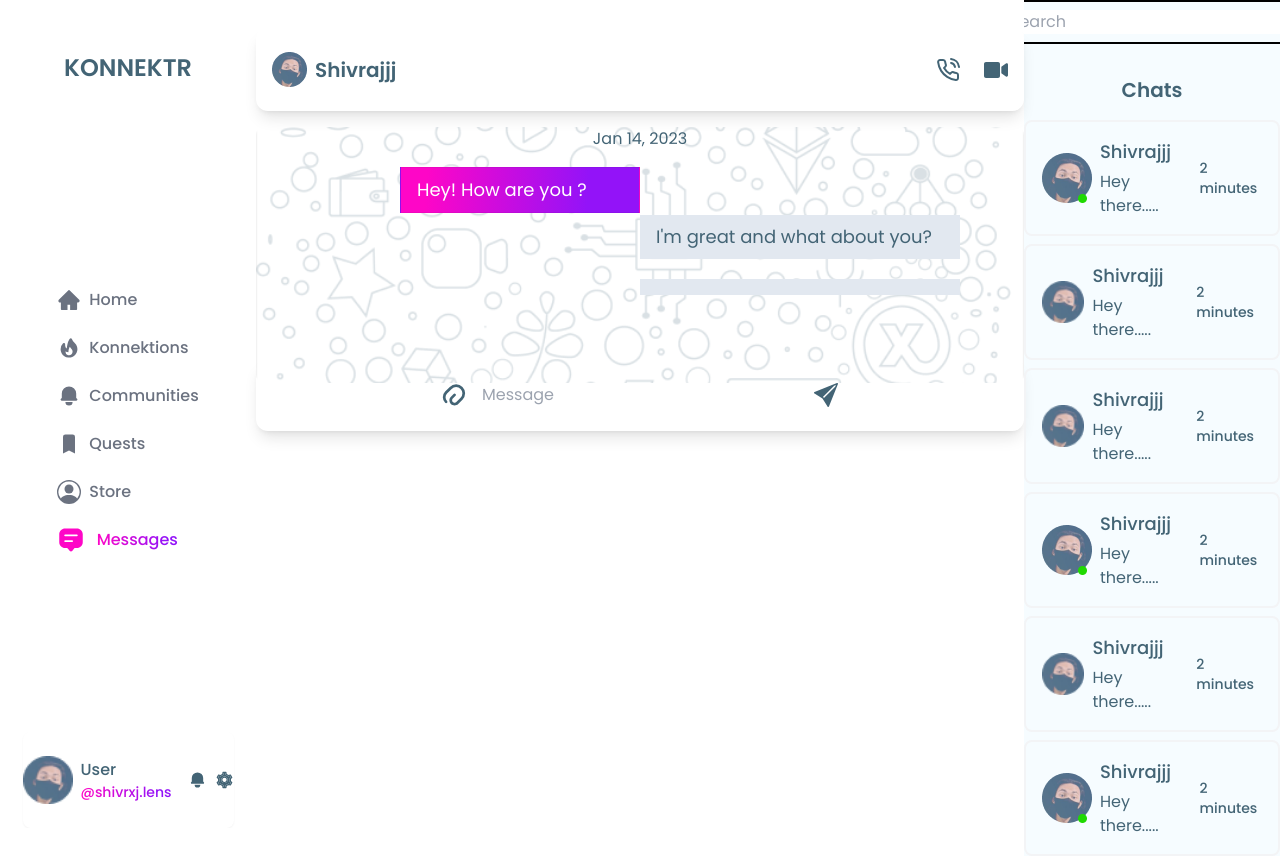
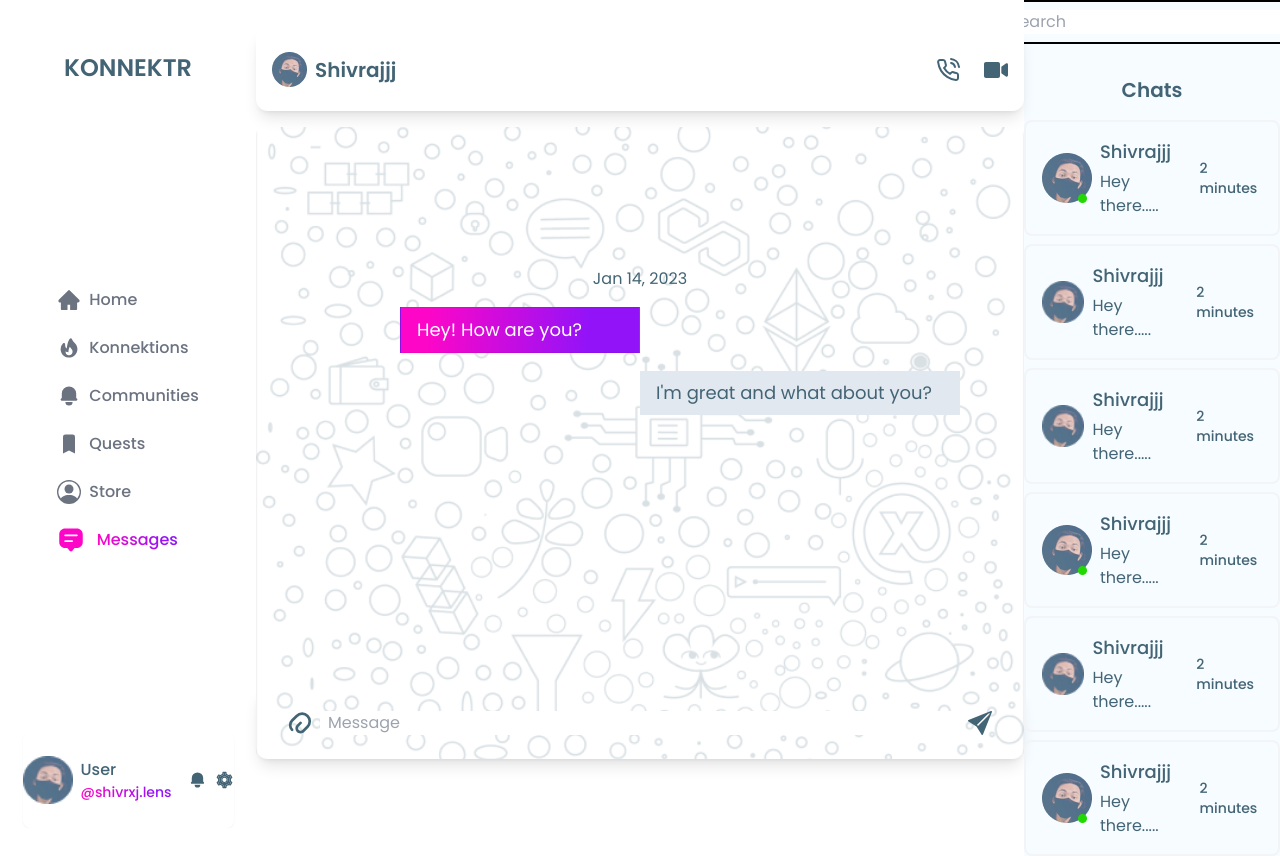
Before and after one commit to Susmita-Dey/Konnektr, a Next.js app: page / in a window 1280 px wide. Built offline with nearby package versions, Linux system fonts and the light colour scheme.

Commit message:
made list for message component

```diff
--- a/components/MessageComponent.jsx
+++ b/components/MessageComponent.jsx
@@ -1,46 +1,79 @@
 import Image from "next/image";
 import React, { useState } from "react";
 import { BsSendFill } from "react-icons/bs"
+import { v4 as uuidv4 } from "uuid";
+
+const initialList = [
+    {
+        id: 1,
+        name: "I'm great and what about you?"
+    }
+];
 
 export default function MessageComponent() {
-    const [message, setMessage] = useState('');
-
-    const [updated, setUpdated] = useState('');
+    const [list, setList] = useState(initialList);
+    const [name, setname] = useState("");
 
     const handleChange = (event) => {
-        setMessage(event.target.value);
+        setname(event.target.value);
     };
 
     const handleKeyDown = (event) => {
-        if (event.key === 'Enter') {
-            // 👇 Get input value
-            setUpdated(message);
+        if (event.key === "Enter") {
+            // const newList = list.concat({ name, id: uuidv4() });
+            // setList(newList);
+            // setname("");
+            handleAdd();
         }
     };
+
+    const handleAdd = () => {
+        const newList = list.concat({ name, id: uuidv4() });
+        setList(newList);
+        setname("");
+    };
     return (
-        <div className="container mx-auto text-[#436475] rounded-lg bg-hero-bg bg-cover bg-center w-full h-64">
-            <div className="flex flex-col flex-wrap justify-center items-center gap-4">
+        <div className="container mx-auto text-[#436475] rounded-lg bg-hero-bg bg-cover bg-center w-full">
+            <div className="flex flex-col flex-wrap justify-center items-center gap-4 h-[27rem]">
                 <p className="text-base">Jan 14, 2023</p>
                 <div className="flex flex-col text-lg relative">
                     <span className="px-4 py-2 gradient absolute right-0 w-60">
-                        Hey! How are you ?
+                        Hey! How are you?
                     </span>
-                    <span className="px-4 py-2 absolute left-0 w-80 my-12 bg-slate-200">I&apos;m great and what about you?</span>
                 </div>
-                <div className="flex flex-col text-lg relative mt-12">
-                    <span className="px-4 py-2 absolute left-0 w-80 my-12 bg-slate-200">{message}</span>
-                    <span className="px-4 py-2 absolute left-0 w-80 my-12 bg-slate-200">{updated}</span>
+                <div className="flex flex-col text-lg relative my-12">
+                    <form className="flex flex-col gap-3 list-none absolute left-0 w-80">
+                        {list.map((item) => {
+                            return (
+                                <list key={item.id} className='bg-slate-200 px-4 py-2'>{item.name}</list>
+                            );
+                        })}
+                    </form>
                 </div>
             </div>
-            <div className="flex flex-row justify-center px-4 py-6 mt-32 rounded-xl shadow-lg gap-2">
-                <Image src={'/Vector.svg'} width={0} height={0} className='w-6' alt='pin' />
-                <input type="text" name="message" id="message" placeholder="Message" className="outline-none px-2 min-w-screen cursor-text" value={message}
-                    onChange={handleChange}
-                    onKeyDown={handleKeyDown} />
-                <button type="submit">
-                    <BsSendFill className="text-2xl" />
-                </button>
-            </div>
+            <AddItem
+                name={name}
+                onChange={handleChange}
+                onAdd={handleAdd}
+                handleKeyDown={handleKeyDown}
+            />
         </div>
     )
 }
+
+const AddItem = ({ onChange, name, onAdd, handleKeyDown }) => {
+    return (
+        <div className="flex flex-row justify-center px-4 py-6 mt-32 rounded-xl shadow-lg gap-2">
+            <Image src={'/Vector.svg'} width={0} height={0} className='w-6' alt='pin' />
+            <input id="message" placeholder="Message" className="outline-none px-2 min-w-[40rem] cursor-text"
+                type="text"
+                value={name}
+                onChange={onChange}
+                onKeyDown={handleKeyDown}
+            />
+            <button type="button" onClick={onAdd}>
+                <BsSendFill className="text-2xl" />
+            </button>
+        </div>
+    );
+};
--- a/package.json
+++ b/package.json
@@ -14,7 +14,9 @@
     "next": "13.3.1",
     "react": "18.2.0",
     "react-dom": "18.2.0",
-    "react-icons": "^4.8.0"
+    "react-icons": "^4.8.0",
+    "uuid": "^9.0.0",
+    "uuidv4": "^6.2.13"
   },
   "devDependencies": {
     "autoprefixer": "^10.4.14",
--- a/styles/globals.css
+++ b/styles/globals.css
@@ -53,6 +53,6 @@ body {
 
 .modal-fullstyle {
   overflow: hidden;
-  width: 100%;
-  height: 100%;
+  width: 100vh;
+  height: 100vh;
 }
```
Also changed, not shown: 1 other file (tests, documents, lock files or other folders).
